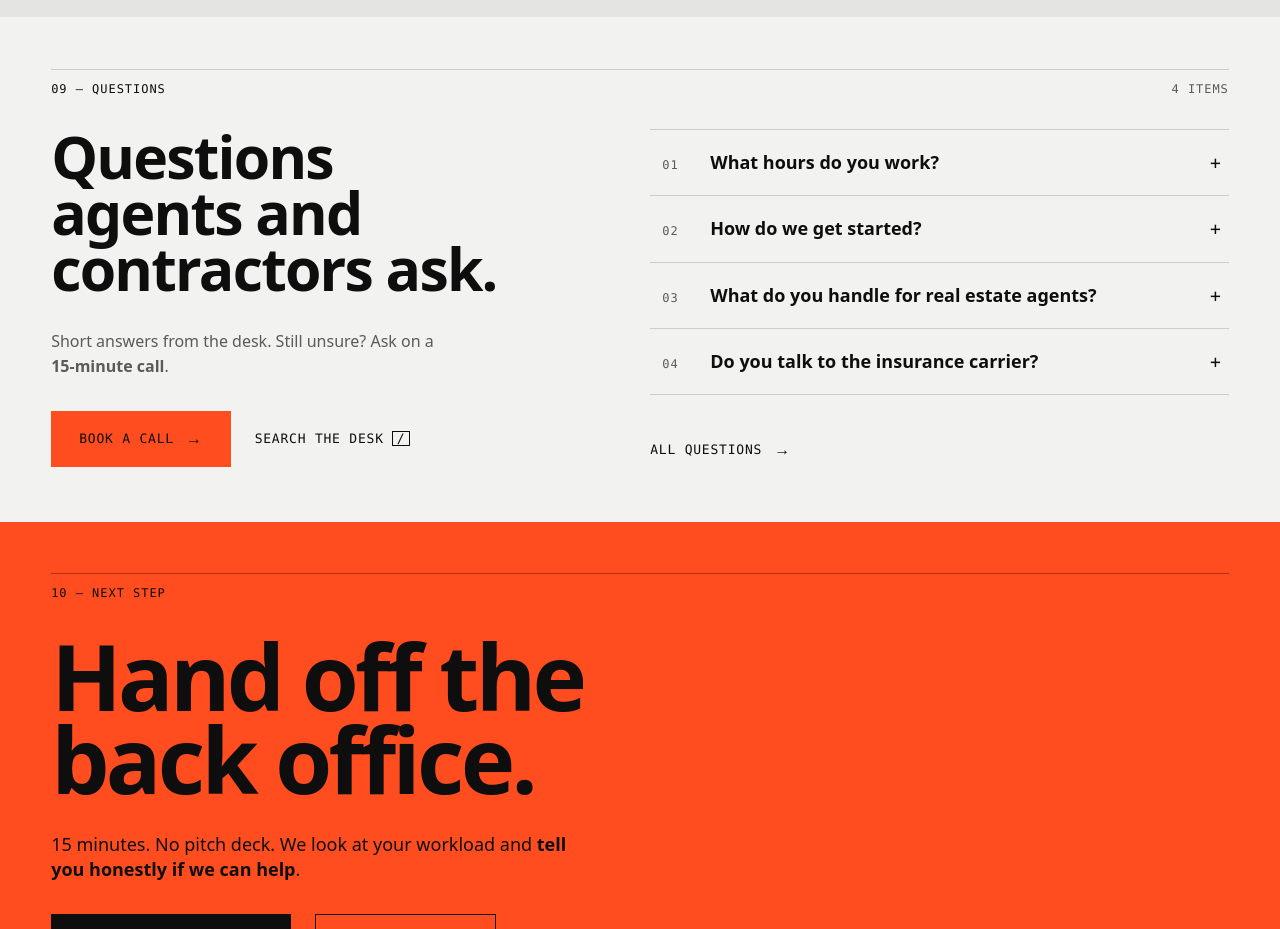
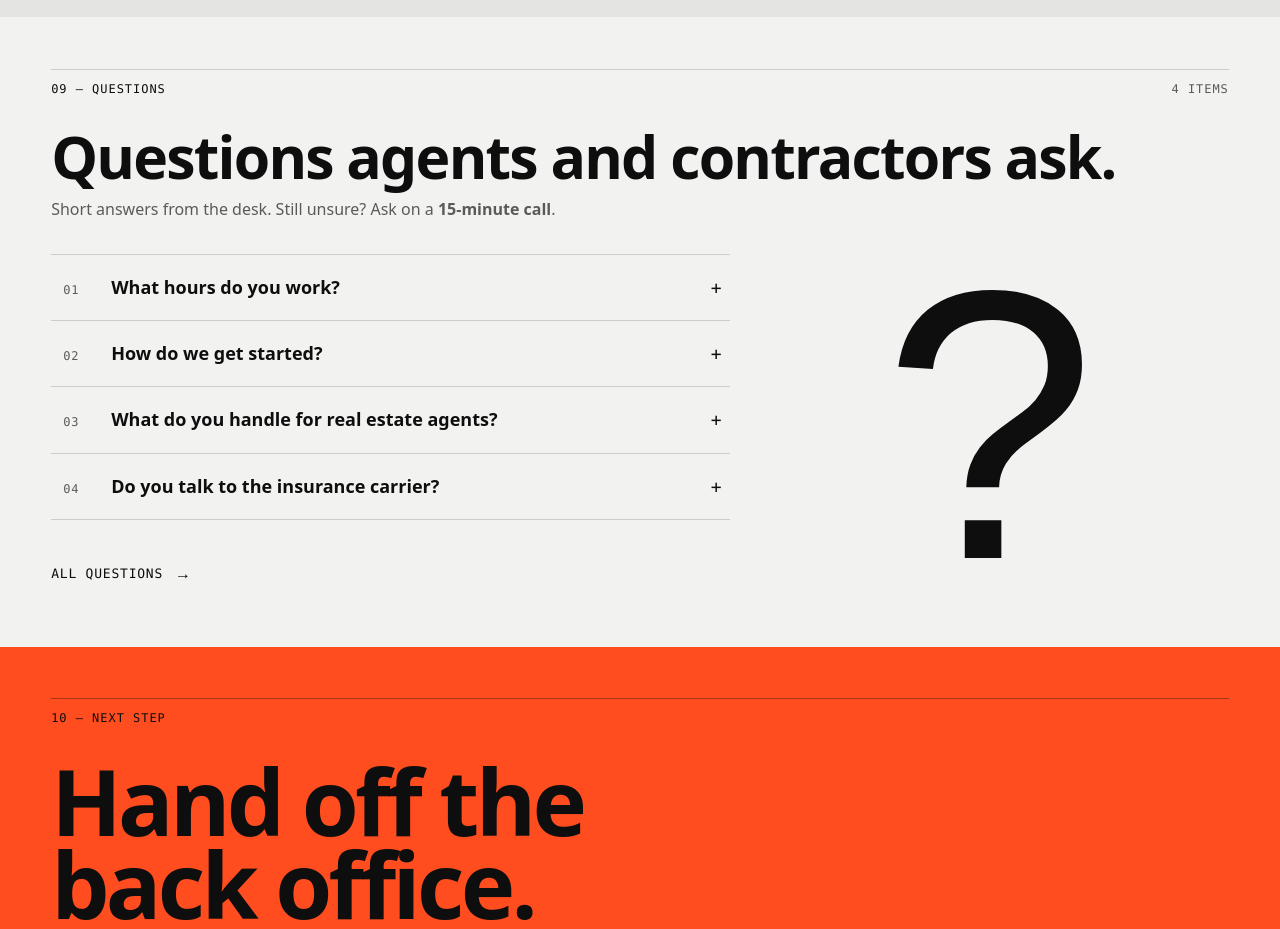
Before and after one commit to tvlhvrifkhvn/VORTEX-WEBSITE, a Next.js app: page / in a window 1280 px wide. Shown: the part 6600-7529 px from the top of the page. Built offline with nearby package versions, Linux system fonts and the light colour scheme; no server answers.

Commit message:
rev: FAQ block — one-line heading, questions below it, giant Anton "?", no buttons
Co-Authored-By: Claude Opus 5.5 <noreply@anthropic.com>
Claude-Session: https://claude.ai/code/session_01WX4kwQvobuztTbZKcsgfJe

```diff
--- a/components/sections/shared/faq-section.tsx
+++ b/components/sections/shared/faq-section.tsx
@@ -2,10 +2,8 @@ import type { FaqItem } from "@/content/types";
 import { faqBlock } from "@/content/faq";
 import { Section, type Theme } from "@/components/ui/section";
 import { SectionRule } from "@/components/ui/section-header";
-import { ActionGroup } from "@/components/ui/action-group";
-import { ArrowLink, Button } from "@/components/ui/button";
+import { ArrowLink } from "@/components/ui/button";
 import { Text } from "@/components/ui/text";
-import { SearchLink } from "@/components/layout/search-link";
 import { FaqList } from "./faq-list";
 
 interface FaqSectionProps {
@@ -17,27 +15,20 @@ interface FaqSectionProps {
   lead?: string;
 }
 
-/* FAQ block (home, file pages, pricing). Desktop: left cols 1–5 sticky (H2, lead, Book a call + Search the desk),
-   right cols 7–12 accordion + link to /faq. Phone: stacked, nothing sticky. */
+/* FAQ block (home, file pages, pricing): label row → one-line H2 (+ short lead) → accordion (cols 1–7) with "All questions",
+   and a giant Anton "?" filling cols 8–12 beside it (decorative). No buttons here: "Book a call" and search live elsewhere. */
 export function FaqSection({ label, title, items, cta, theme, lead = faqBlock.lead }: FaqSectionProps) {
   return (
     <Section theme={theme} aria-labelledby="faq-title">
       <SectionRule label={label} meta={`${items.length} items`} />
+      <Text as="h2" id="faq-title" className="mt-(--space-header) text-h2 font-semibold lg:whitespace-nowrap">{title}</Text>
+      <Text as="p" className="mt-(--space-tight) max-w-[60ch] text-muted-foreground">{lead}</Text>
       <div className="grid-vx mt-(--space-header) gap-y-(--space-header)">
-        <div className="col-span-4 md:col-span-8 lg:col-span-5">
-          <div className="lg:sticky lg:top-[calc(var(--spacing-header)+var(--space-block))]">
-            <Text as="h2" id="faq-title" className="text-h2 font-semibold">{title}</Text>
-            <Text as="p" className="mt-(--space-block) max-w-[44ch] text-muted-foreground">{lead}</Text>
-            <ActionGroup className="mt-(--space-block)">
-              <Button href={faqBlock.book.href} size="lg">{faqBlock.book.label}</Button>
-              <SearchLink label={faqBlock.search} />
-            </ActionGroup>
-          </div>
-        </div>
-        <div className="col-span-4 md:col-span-8 lg:col-span-6 lg:col-start-7">
+        <div className="col-span-4 md:col-span-8 lg:col-span-7">
           <FaqList items={items} />
           {cta && <ArrowLink href={cta.href} className="mt-(--space-block) flex w-fit">{cta.label}</ArrowLink>}
         </div>
+        <p aria-hidden="true" className="hidden select-none items-center justify-center font-num text-[clamp(12rem,30vw,26rem)] leading-[0.8] lg:col-span-5 lg:flex">?</p>
       </div>
     </Section>
   );
```
Also changed, not shown: 2 other files (tests, documents, lock files or other folders).
